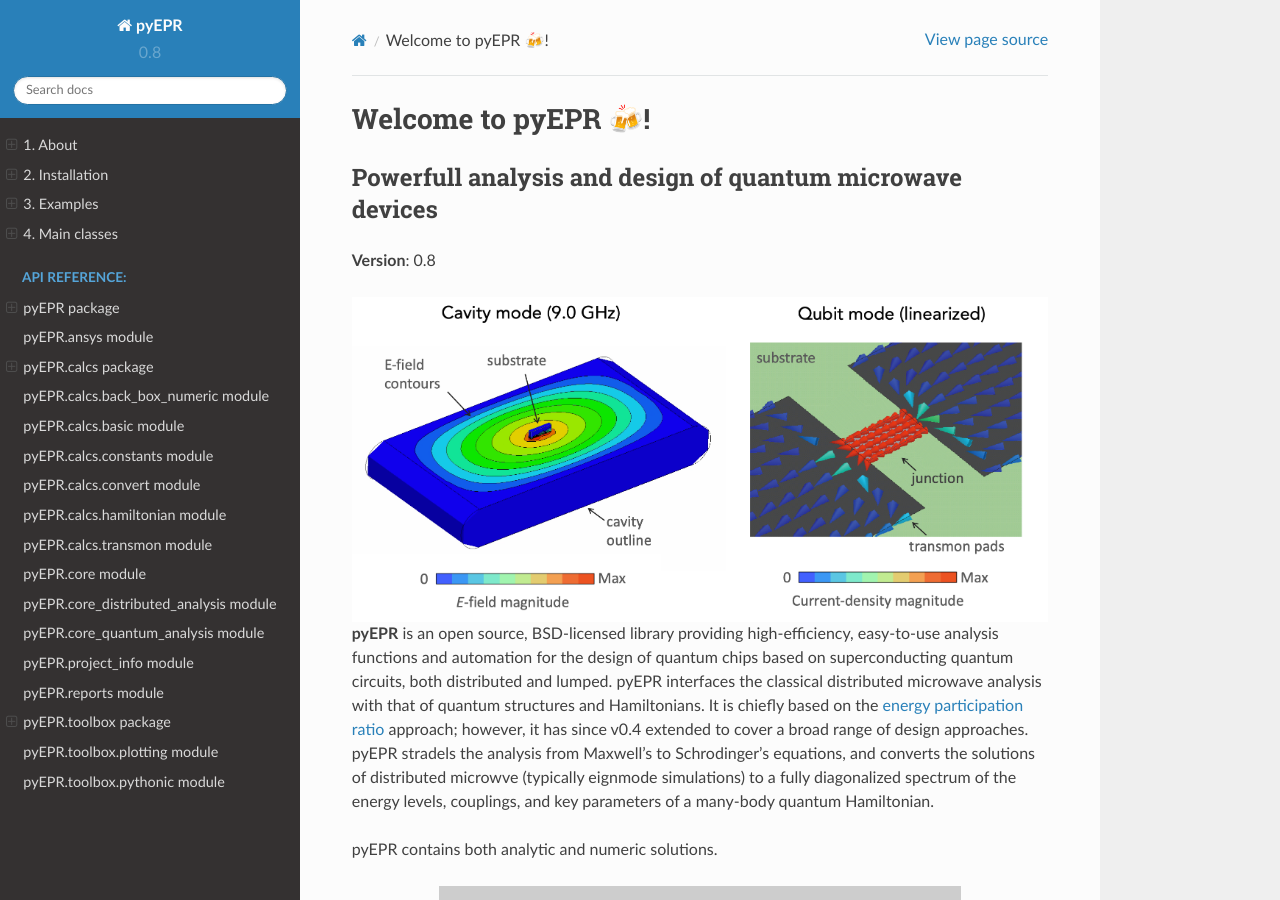
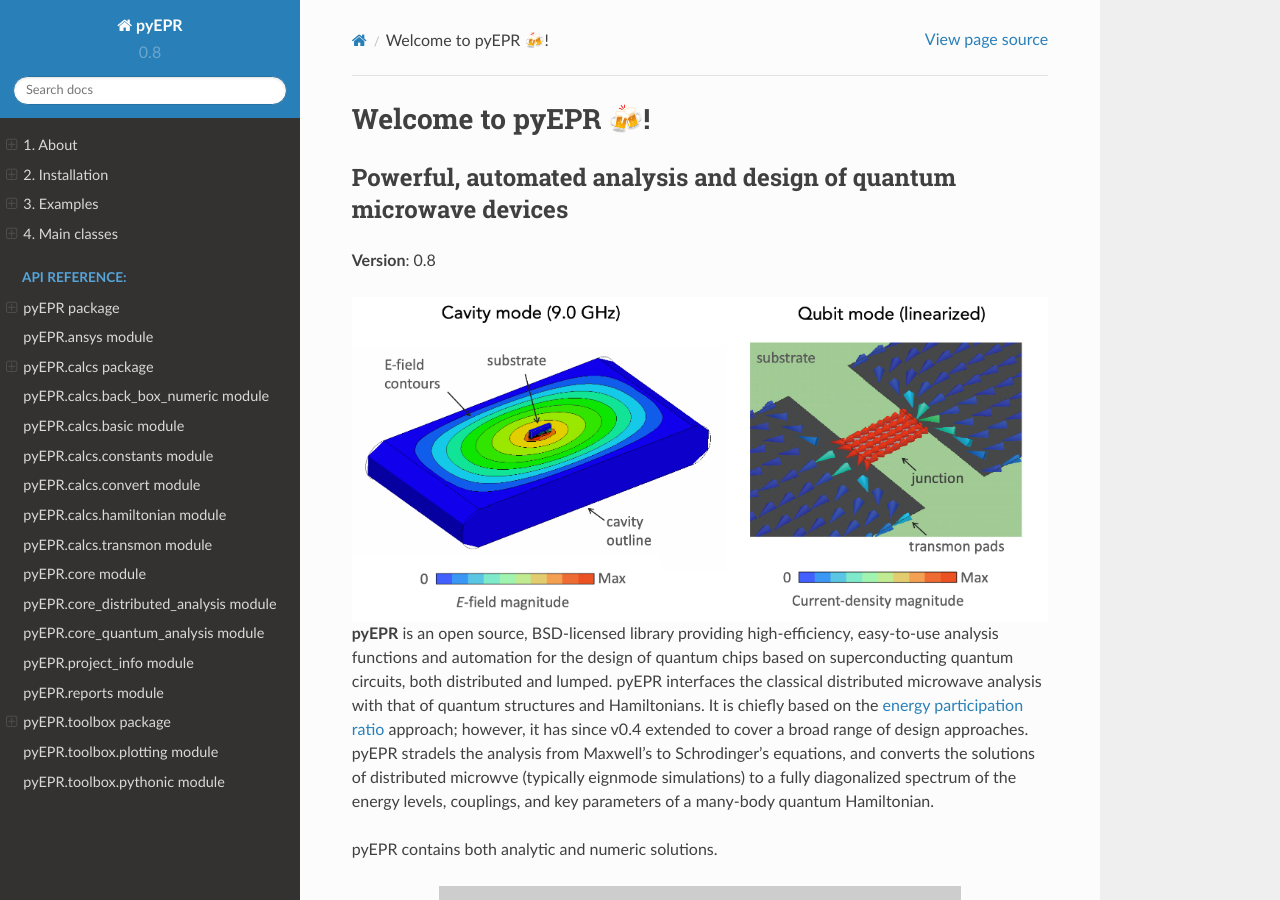
Before and after one commit to zlatko-minev/pyEPR, a Sphinx documentation site: the page built from docs/source/index.rst, in a window 1280 px wide and 900 px high. Built offline with Sphinx 7.4.7 and the Read the Docs theme 2.0.0, drawn with Linux system fonts in a browser that asks for light colours; the version number is read from the project's files by our own code.

Commit message:
Update index.rst

```diff
--- a/docs/source/index.rst
+++ b/docs/source/index.rst
@@ -7,8 +7,8 @@
 Welcome to pyEPR 🍻!
 *********************************************
 
-Powerfull analysis and design of quantum microwave devices
-***********************************************************
+Powerful, automated analysis and design of quantum microwave devices
+***************************************************************************
 **Version**: |version|
 
 
```
